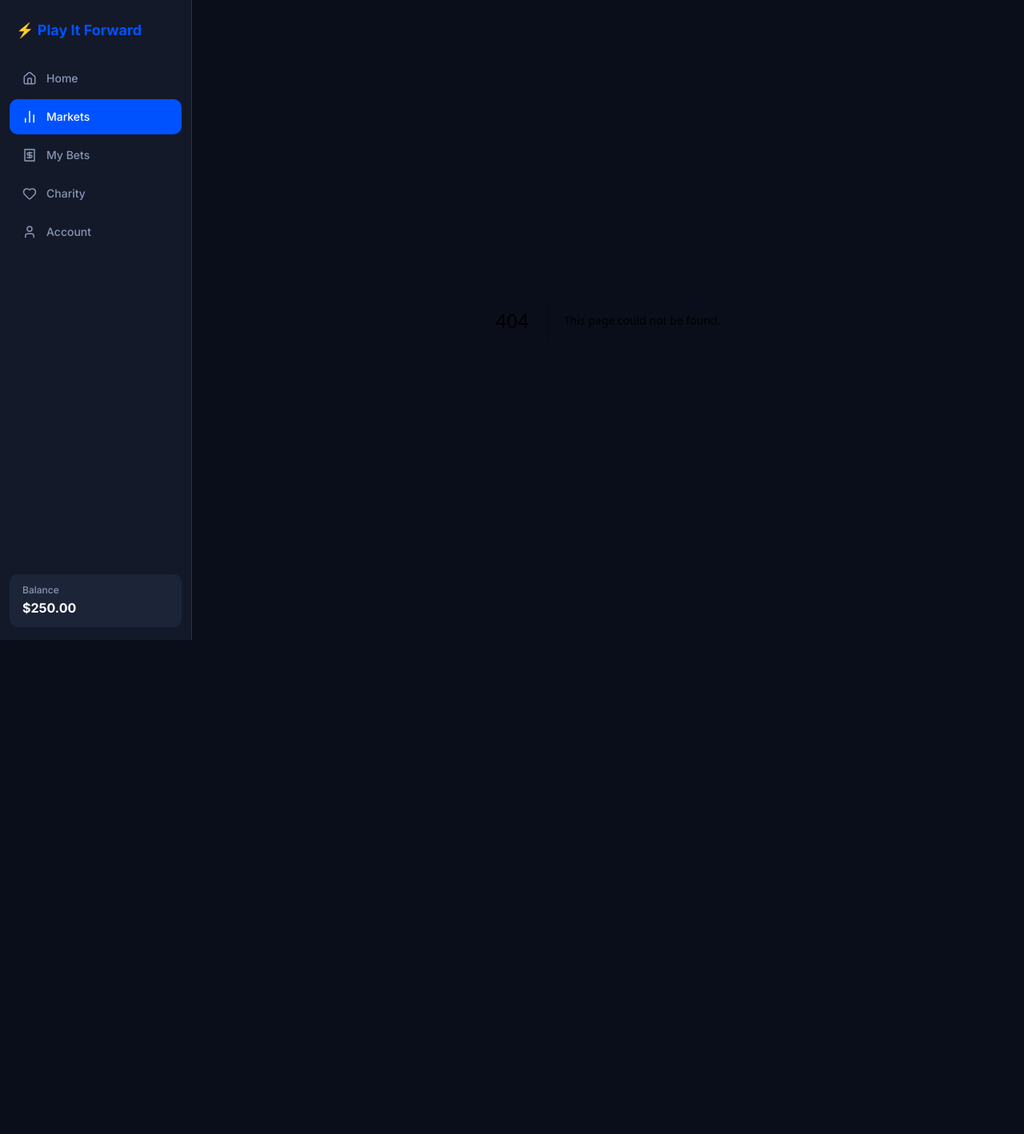
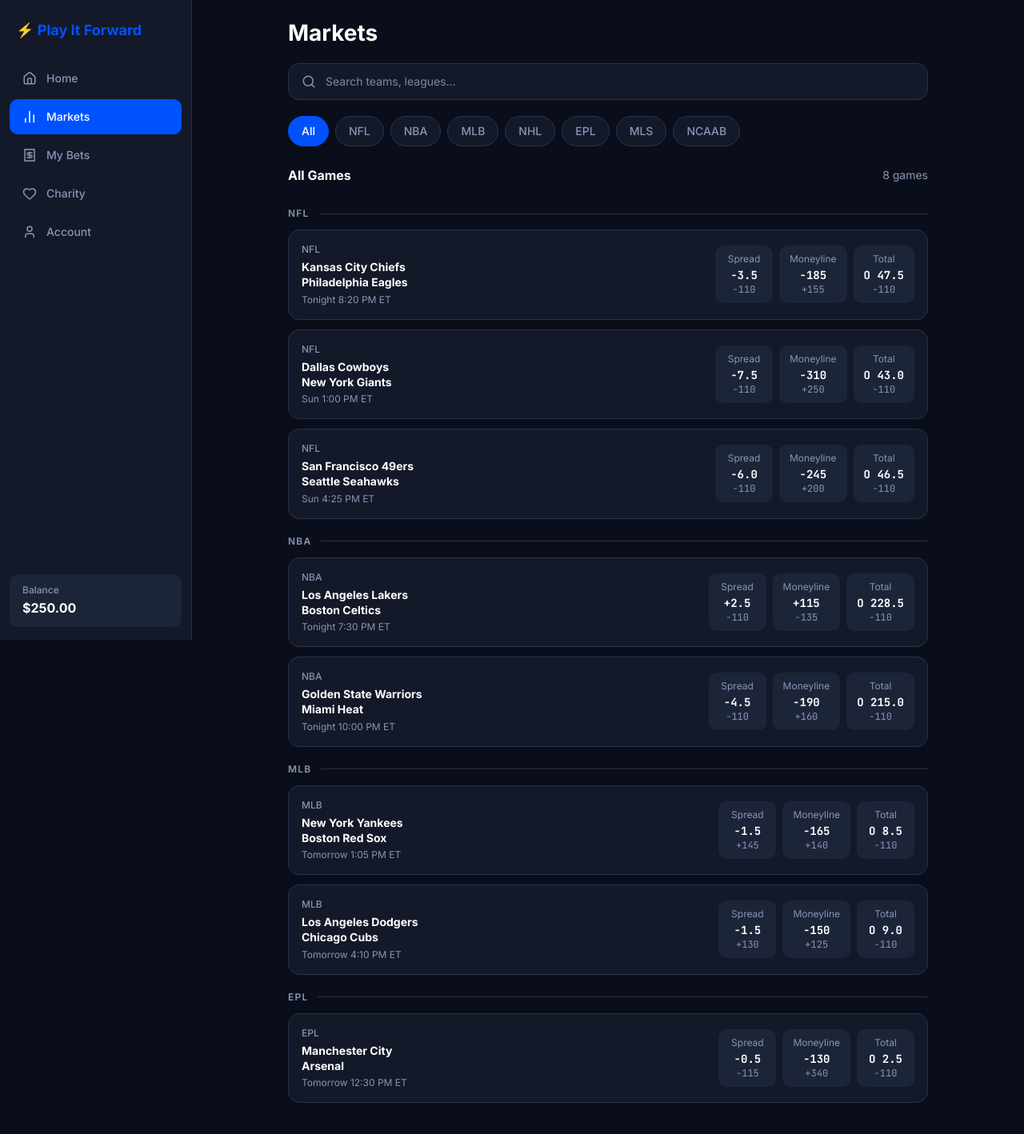
Before and after one commit to ayanamir11/play-it-forward, a Next.js app: page /markets in a window 1280 px wide. Before the commit this address had no page. Shown: the top 1418 px of the page at 80% size. Before the commit the page ends 800 px from the top, so only its background shows below. Built offline with nearby package versions, Linux system fonts and the light colour scheme.

Commit message:
Add markets page with search, filters, and game cards

```diff
--- /dev/null
+++ b/src/app/markets/page.tsx
@@ -0,0 +1,225 @@
+"use client";
+
+import { useState } from "react";
+import { Search } from "lucide-react";
+import MarketCardRow from "@/components/home/MarketCardRow";
+
+const TABS = ["All", "NFL", "NBA", "MLB", "NHL", "EPL", "MLS", "NCAAB"] as const;
+type Tab = (typeof TABS)[number];
+
+interface Game {
+  homeTeam: string;
+  awayTeam: string;
+  league: string;
+  gameTime: string;
+  spreadHome: string;
+  spreadAway: string;
+  mlHome: string;
+  mlAway: string;
+  totalLine: string;
+}
+
+const ALL_GAMES: Game[] = [
+  // NFL
+  {
+    homeTeam: "Kansas City Chiefs",
+    awayTeam: "Philadelphia Eagles",
+    league: "NFL",
+    gameTime: "Tonight 8:20 PM ET",
+    spreadHome: "-3.5",
+    spreadAway: "-110",
+    mlHome: "-185",
+    mlAway: "+155",
+    totalLine: "O 47.5",
+  },
+  {
+    homeTeam: "Dallas Cowboys",
+    awayTeam: "New York Giants",
+    league: "NFL",
+    gameTime: "Sun 1:00 PM ET",
+    spreadHome: "-7.5",
+    spreadAway: "-110",
+    mlHome: "-310",
+    mlAway: "+250",
+    totalLine: "O 43.0",
+  },
+  {
+    homeTeam: "San Francisco 49ers",
+    awayTeam: "Seattle Seahawks",
+    league: "NFL",
+    gameTime: "Sun 4:25 PM ET",
+    spreadHome: "-6.0",
+    spreadAway: "-110",
+    mlHome: "-245",
+    mlAway: "+200",
+    totalLine: "O 46.5",
+  },
+  // NBA
+  {
+    homeTeam: "Los Angeles Lakers",
+    awayTeam: "Boston Celtics",
+    league: "NBA",
+    gameTime: "Tonight 7:30 PM ET",
+    spreadHome: "+2.5",
+    spreadAway: "-110",
+    mlHome: "+115",
+    mlAway: "-135",
+    totalLine: "O 228.5",
+  },
+  {
+    homeTeam: "Golden State Warriors",
+    awayTeam: "Miami Heat",
+    league: "NBA",
+    gameTime: "Tonight 10:00 PM ET",
+    spreadHome: "-4.5",
+    spreadAway: "-110",
+    mlHome: "-190",
+    mlAway: "+160",
+    totalLine: "O 215.0",
+  },
+  // MLB
+  {
+    homeTeam: "New York Yankees",
+    awayTeam: "Boston Red Sox",
+    league: "MLB",
+    gameTime: "Tomorrow 1:05 PM ET",
+    spreadHome: "-1.5",
+    spreadAway: "+145",
+    mlHome: "-165",
+    mlAway: "+140",
+    totalLine: "O 8.5",
+  },
+  {
+    homeTeam: "Los Angeles Dodgers",
+    awayTeam: "Chicago Cubs",
+    league: "MLB",
+    gameTime: "Tomorrow 4:10 PM ET",
+    spreadHome: "-1.5",
+    spreadAway: "+130",
+    mlHome: "-150",
+    mlAway: "+125",
+    totalLine: "O 9.0",
+  },
+  // EPL
+  {
+    homeTeam: "Manchester City",
+    awayTeam: "Arsenal",
+    league: "EPL",
+    gameTime: "Tomorrow 12:30 PM ET",
+    spreadHome: "-0.5",
+    spreadAway: "-115",
+    mlHome: "-130",
+    mlAway: "+340",
+    totalLine: "O 2.5",
+  },
+];
+
+function LeagueHeader({ league }: { league: string }) {
+  return (
+    <div className="flex items-center gap-3 mt-2">
+      <span
+        className="text-xs font-semibold tracking-widest uppercase flex-shrink-0"
+        style={{ color: "#8895B3" }}
+      >
+        {league}
+      </span>
+      <div className="flex-1 h-px" style={{ backgroundColor: "#2A3350" }} />
+    </div>
+  );
+}
+
+export default function MarketsPage() {
+  const [activeTab, setActiveTab] = useState<Tab>("All");
+
+  const filteredGames =
+    activeTab === "All"
+      ? ALL_GAMES
+      : ALL_GAMES.filter((g) => g.league === activeTab);
+
+  const gameCount = filteredGames.length;
+
+  const grouped = filteredGames.reduce<Record<string, Game[]>>((acc, game) => {
+    (acc[game.league] ??= []).push(game);
+    return acc;
+  }, {});
+
+  return (
+    <div className="min-h-screen px-6 py-6">
+      <div className="mx-auto max-w-[800px] flex flex-col gap-5">
+
+        {/* Title */}
+        <h1 className="text-[28px] font-bold text-white leading-tight">
+          Markets
+        </h1>
+
+        {/* Search bar */}
+        <div
+          className="flex items-center gap-3 w-full rounded-xl px-4 py-3 border"
+          style={{ backgroundColor: "#131929", borderColor: "#2A3350" }}
+        >
+          <Search size={18} style={{ color: "#8895B3", flexShrink: 0 }} />
+          <input
+            type="text"
+            placeholder="Search teams, leagues..."
+            className="flex-1 bg-transparent text-sm outline-none"
+            style={{ color: "#F7F9FC" }}
+          />
+        </div>
+
+        {/* Sport filter tabs */}
+        <div className="flex gap-2 overflow-x-auto pb-1 scrollbar-none">
+          {TABS.map((tab) => {
+            const active = activeTab === tab;
+            return (
+              <button
+                key={tab}
+                onClick={() => setActiveTab(tab)}
+                className="flex-shrink-0 rounded-full px-4 py-2 text-sm font-medium border transition-colors"
+                style={{
+                  backgroundColor: active ? "#0052FF" : "#131929",
+                  color: active ? "#ffffff" : "#8895B3",
+                  borderColor: active ? "#0052FF" : "#2A3350",
+                }}
+              >
+                {tab}
+              </button>
+            );
+          })}
+        </div>
+
+        {/* Section heading */}
+        <div className="flex items-center justify-between">
+          <h2 className="text-base font-bold text-white">
+            {activeTab === "All" ? "All Games" : `${activeTab} Games`}
+          </h2>
+          <span className="text-sm" style={{ color: "#8895B3" }}>
+            {gameCount} {gameCount === 1 ? "game" : "games"}
+          </span>
+        </div>
+
+        {/* Game list */}
+        <div className="flex flex-col gap-3 pb-6">
+          {activeTab === "All"
+            ? Object.entries(grouped).map(([league, games]) => (
+                <div key={league} className="flex flex-col gap-3">
+                  <LeagueHeader league={league} />
+                  {games.map((game) => (
+                    <MarketCardRow
+                      key={`${game.homeTeam}-${game.awayTeam}`}
+                      {...game}
+                    />
+                  ))}
+                </div>
+              ))
+            : filteredGames.map((game) => (
+                <MarketCardRow
+                  key={`${game.homeTeam}-${game.awayTeam}`}
+                  {...game}
+                />
+              ))}
+        </div>
+
+      </div>
+    </div>
+  );
+}
```
Also changed, not shown: src/app/account/page.tsx (added), src/app/charity/page.tsx (added), src/app/my-bets/page.tsx (added).
